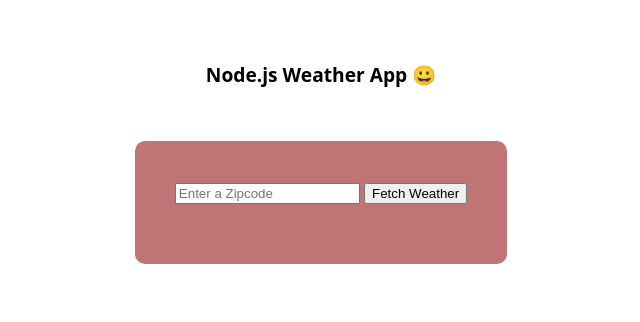
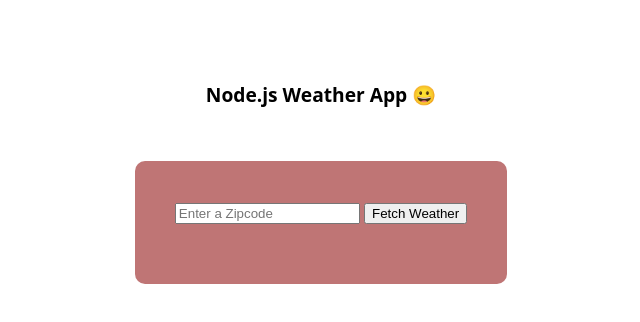
Before and after one commit to dvu28/weather-app, a website: page index.html in a window 1280 px wide. Shown: the whole page, without its empty margins (319-959 px from the left). Drawn offline with Linux system fonts and the light colour scheme.

Commit message:
Added container class

```diff
--- a/index.html
+++ b/index.html
@@ -15,9 +15,18 @@
             scrollbar-width: thin;
             scrollbar-color: #888 #f1f1f1;
         }
+
+        .container {
+            display: flex;
+            flex-direction: column;
+            align-items: center;
+            padding: 20px;
+            font-family: system-ui, -apple-system, BlinkMacSystemFont, 'Segoe UI', Roboto, Oxygen, Ubuntu, Cantarell, 'Open Sans', 'Helvetica Neue', sans-serif;
+        }
     </style>
 </head>
-<body style="display: flex; flex-direction: column; align-items: center; font-family: system-ui, -apple-system, BlinkMacSystemFont, 'Segoe UI', Roboto, Oxygen, Ubuntu, Cantarell, 'Open Sans', 'Helvetica Neue', sans-serif;">
+<body>
+    <div class="container">
         <h1 style="padding-bottom: 40px; padding-top: 40px; font-size: larger;">Node.js Weather App &#128512</h1>
 
         <div style="text-align: center; background-color: rgb(191, 117, 117); padding: 40px; border-radius: 10px; max-width: 400px;">
@@ -30,6 +39,8 @@
 
             <div id="weatherData" style="max-height: 300px; overflow-y: auto; padding-right: 20px"></div>
         </div>
+    </div>
+
 
 
     <script>
```
Lines whose indentation alone changed are shown as unchanged.
